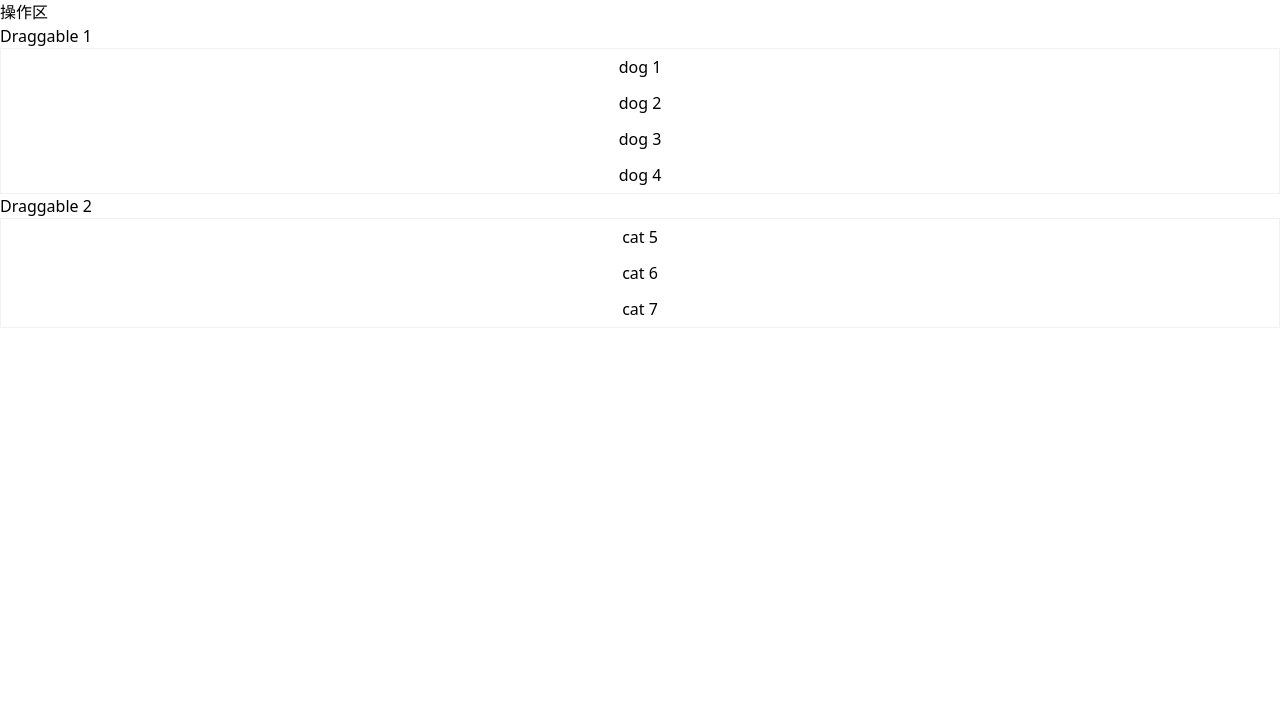
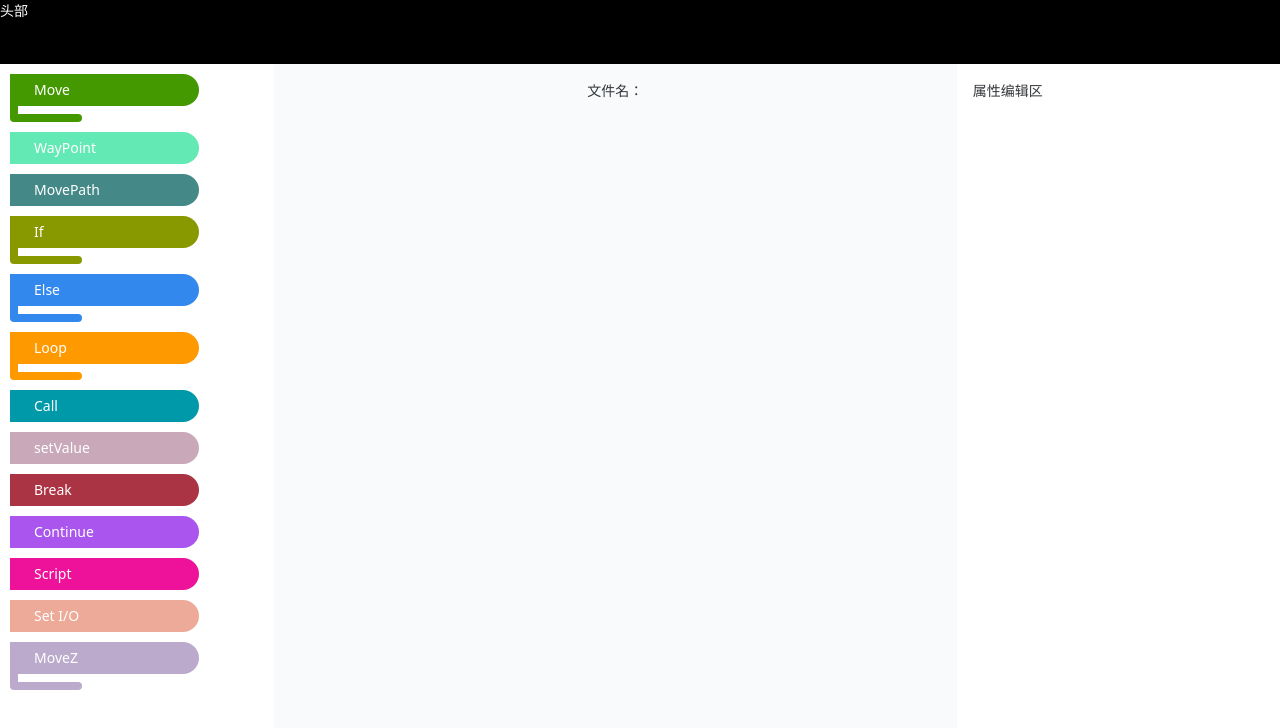
Before and after one commit to lzyaom/robot-controller, a Vue app in the folder packages/visual-programming/: page / in a window 1280 px wide. Shown: the top 728 px of the page. Built offline with nearby package versions, Linux system fonts and the light colour scheme.

Commit message:
feat: 添加指令、配置

```diff
--- a/package.json
+++ b/package.json
@@ -11,5 +11,8 @@
   },
   "keywords": [],
   "author": "",
-  "license": "ISC"
+  "license": "ISC",
+  "devDependencies": {
+    "@types/node": "^20.2.1"
+  }
 }
--- a/packages/visual-programming/package.json
+++ b/packages/visual-programming/package.json
@@ -9,7 +9,8 @@
     "preview": "vite preview"
   },
   "dependencies": {
-    "vue": "^3.2.47",
+    "vue": "^3.3.2",
+    "vue-virtual-scroller": "2.0.0-beta.8",
     "vuedraggable": "^4.1.0"
   },
   "devDependencies": {
--- a/packages/visual-programming/src/App.vue
+++ b/packages/visual-programming/src/App.vue
@@ -1,27 +1,88 @@
 <script setup lang="ts">
-import draggable from './components/draggable.vue'
+import { ref } from 'vue'
+import type { Component } from 'vue'
+import Layout from './layout/index.vue'
+import Draggable from './components/draggable.vue'
+import type { Command } from 'types/command'
+
+const commands: Array<Command> = [
+  { name: 'Move', id: '1', color: '#490', isBlock: true },
+  { name: 'WayPoint', id: '2', color: '#63e9b4', isBlock: false },
+  { name: 'MovePath', id: '3', color: '#488', isBlock: false },
+  { name: 'If', id: '4', color: '#890', isBlock: true },
+  { name: 'Else', id: '5', color: '#38e', isBlock: true },
+  { name: 'Loop', id: '6', color: '#f90', isBlock: true },
+  { name: 'Call', id: '7', color: '#09a', isBlock: false },
+  { name: 'setValue', id: '8', color: '#c9a9b9', isBlock: false },
+  { name: 'Break', id: '9', color: '#a34', isBlock: false },
+  { name: 'Continue', id: '10', color: '#a5e', isBlock: false },
+  { name: 'Script', id: '11', color: '#e19', isBlock: false },
+  { name: 'Set I/O', id: '12', color: '#ea9', isBlock: false },
+  { name: 'MoveZ', id: '13', color: '#bac', isBlock: true },
+]
+const clone = (e: Command) => {
+  console.log('clone::', e)
+  const target = Object.assign({}, e)
+  target.id = Date.now().toString(16)
+  if (target.isBlock) {
+    target.children = []
+  }
+  return target
+}
+const change = (e: any) => {
+  console.log('change:::', e)
+}
+
+const add = (e: any) => {
+  console.log('add::', e)
+}
+const end = (e: any) => {
+  console.log('end::', e)
+}
+
+let currentComponent: Component | null = null
+
+const list = ref<Array<Command>>([])
 </script>
 
 <template>
-  <header>操作区</header>
-  <main>
-    <draggable />
-  </main>
-  <footer></footer>
-  <aside></aside>
+  <Layout>
+    <template #sider>
+      <Draggable
+        class="commands"
+        :list="commands"
+        :group="{ name: 'command', pull: 'clone', put: false }"
+        :sort="false"
+        :clone="clone"
+      >
+      </Draggable>
+    </template>
+    <div class="w-2/3 h-full p-4 bg-slate-50">
+      <h3 class="text-center">文件名：</h3>
+      <Draggable
+        class="view-area"
+        :list="list"
+        :level="0"
+        :animation="true"
+        @change="(e) => change(e)"
+        @add="add"
+        @end="end"
+      >
+      </Draggable>
+    </div>
+    <div class="w-1/3 h-full p-4">
+      <div class="w-2/5">属性编辑区</div>
+      <component :is="currentComponent"></component>
+    </div>
+  </Layout>
 </template>
 
-<!-- <style scoped>
-.logo {
-  height: 6em;
-  padding: 1.5em;
-  will-change: filter;
-  transition: filter 300ms;
+<style>
+.commands > .list-item {
+  margin-bottom: 10px;
 }
-.logo:hover {
-  filter: drop-shadow(0 0 2em #646cffaa);
+
+.view-area .list-item {
+  margin-bottom: 2px;
 }
-.logo.vue:hover {
-  filter: drop-shadow(0 0 2em #42b883aa);
-}
-</style> -->
+</style>
--- a/packages/visual-programming/src/components/draggable.vue
+++ b/packages/visual-programming/src/components/draggable.vue
@@ -1,105 +1,112 @@
 <script lang="ts" setup>
-import { ref } from 'vue'
 import draggable from 'vuedraggable'
+// import { RecycleScroller } from 'vue-virtual-scroller'
+// import 'vue-virtual-scroller/dist/vue-virtual-scroller.css'
+import type { Command } from 'types/command'
 
 defineOptions({
-  name: 'custom-clone',
-  display: 'Custom Clone',
+  name: 'DraggableTree',
+  inheritAttrs: false,
 })
-let idGlobal = 8
-
-const list1 = [
-  { name: 'dog 1', id: 1 },
-  { name: 'dog 2', id: 2 },
-  { name: 'dog 3', id: 3 },
-  { name: 'dog 4', id: 4 },
-]
-const list2 = ref([
-  { name: 'cat 5', id: 5 },
-  { name: 'cat 6', id: 6 },
-  { name: 'cat 7', id: 7 },
-])
-const log = (evt: any) => {
-  console.log(evt)
-}
-const cloneDog = ({ id }: { id: number }) => {
-  return {
-    id: idGlobal++,
-    name: `cat ${id}`,
-  }
-}
+defineProps<{
+  list: Command[]
+  level?: number
+}>()
 </script>
 
 <template>
-  <div class="row">
-    <div class="col-3">
-      <h3>Draggable 1</h3>
+  <!-- <RecycleScroller
+    class="scroller"
+    :items="list"
+    :item-size="54"
+    key-field="id"
+    v-slot="{ item }"
+  > -->
   <draggable
-        class="dragArea list-group"
-        :list="list1"
-        :group="{ name: 'people', pull: 'clone', put: false }"
-        :clone="cloneDog"
-        @change="log"
+    class="list"
+    :group="{ name: 'command', put: true }"
+    :list="list"
     item-key="id"
+    v-bind="$attrs"
+    tag="ul"
   >
     <template #item="{ element }">
-          <div class="list-group-item">
+      <li :class="['list-item', element.isBlock && 'is-block']">
+        <p class="name" :style="{ backgroundColor: element.color }">
           {{ element.name }}
-          </div>
+        </p>
+        <template v-if="element.isBlock">
+          <div
+            class="col-line"
+            :style="{ backgroundColor: element.color }"
+          ></div>
+          <div
+            class="row-line"
+            :style="{ backgroundColor: element.color }"
+          ></div>
+        </template>
+        <DraggableTree
+          v-if="element.children"
+          class="nested"
+          :list="element.children"
+          :level="level! + 1"
+          v-bind="$attrs"
+        ></DraggableTree>
+      </li>
     </template>
   </draggable>
-    </div>
-
-    <div class="col-3">
-      <h3>Draggable 2</h3>
-      <draggable
-        class="dragArea list-group"
-        :list="list2"
-        group="people"
-        @change="log"
-        item-key="id"
-      >
-        <template #item="{ element }">
-          <div class="list-group-item">
-            {{ element.name }}
-          </div>
-        </template>
-      </draggable>
-    </div>
-  </div>
+  <!-- </RecycleScroller> -->
 </template>
 
 <style>
-.button {
-  margin-top: 35px;
+.scroller {
+  @apply h-full;
 }
-
-.flip-list-move {
-  transition: transform 0.5s;
+.list {
+  @apply text-white;
 }
-
-.no-move {
-  transition: transform 0s;
+.view-area {
+  @apply pb-8;
 }
-
-.ghost {
-  opacity: 0.5;
-  background: #c8ebfb;
+.nested {
+  @apply pb-0;
+  min-height: 2rem;
+  padding-left: 0.6rem;
 }
-
-.list-group {
-  min-height: 20px;
-  border: 1px solid #f1f1f1;
+.list-item {
+  @apply relative w-9/12 cursor-grab;
 }
-
-.list-group-item {
-  cursor: grab;
-  height: 36px;
-  line-height: 36px;
-  text-align: center;
+.list-item.is-block {
+  @apply pb-2;
 }
-
-.list-group-item i {
-  cursor: pointer;
+.commands > .is-block {
+  min-height: 3rem;
+}
+.view-area > .is-block {
+  @apply pb-2;
+  min-height: 3rem;
+}
+.name {
+  @apply h-8 leading-8 pl-6;
+  border-top-right-radius: 1.25rem;
+  border-bottom-right-radius: 1.25rem;
+}
+.is-block > .name {
+  border-bottom-left-radius: 0;
+}
+.nested > .list-item {
+  @apply w-full;
+  margin-bottom: 2px;
+  margin-top: 2px;
+}
+.col-line {
+  @apply absolute top-8 left-0 bottom-0 w-2;
+  border-bottom-left-radius: .25rem;
+  border-bottom-left-radius: .25rem;
+}
+.row-line {
+  @apply absolute left-2 bottom-0 w-16 h-2;
+  border-top-right-radius: .25rem;
+  border-bottom-right-radius: .25rem;
 }
 </style>
--- a/packages/visual-programming/src/layout/index.vue
+++ b/packages/visual-programming/src/layout/index.vue
@@ -1,11 +1,25 @@
-<script setup lang="ts">
+<script lang="ts" setup>
+import { NLayout, NLayoutSider, NLayoutHeader, NLayoutContent } from 'naive-ui'
 
+defineOptions({
+  name: 'AppLayout',
+})
 </script>
 
 <template>
-  <aside></aside>
+  <NLayout :native-scrollbar="false" position="absolute">
+    <NLayoutHeader class="h-16 bg-black text-white"> 头部 </NLayoutHeader>
+    <NLayout position="absolute" style="top: 4rem" has-sider>
+      <NLayoutSider
+        class="w-1/5"
+        position="absolute"
+        content-style="padding: 10px"
+      >
+        <slot name="sider"></slot>
+      </NLayoutSider>
+      <NLayoutContent position="absolute" class="w-4/5">
+        <slot></slot>
+      </NLayoutContent>
+    </NLayout>
+  </NLayout>
 </template>
-
-<style scoped>
-
-</style>
--- /dev/null
+++ b/packages/visual-programming/src/styles/draggable.css
@@ -0,0 +1,61 @@
+.button {
+  margin-top: 35px;
+}
+
+.flip-list-move {
+  transition: transform 0.5s;
+}
+
+.no-move {
+  transition: transform 0s;
+}
+
+/* .sortable-ghost {
+  opacity: 1;
+  background: #6ab9dd;
+} */
+.list {
+  @apply text-white;
+}
+
+.list-item {
+  cursor: grab;
+  margin-bottom: 10px;
+  position: relative;
+}
+.commands .is-block {
+  min-height: 3rem;
+}
+.view-area {
+  min-height: 32px;
+}
+.name {
+  height: 2rem;
+  line-height: 2rem;
+  border-radius: 20px;
+  padding-left: 1.5rem;
+}
+.is-block .name {
+  border-bottom-left-radius: 0;
+}
+
+/* .list-item i {
+  cursor: pointer;
+} */
+.col-line {
+  width: 0.5rem;
+  position: absolute;
+  top: 2rem;
+  left: 0;
+  bottom: 0;
+  border-bottom-left-radius: 20px;
+}
+.row-line {
+  position: absolute;
+  bottom: 0;
+  left: 0.5rem;
+  width: 4rem;
+  height: 0.5rem;
+  border-top-right-radius: 20px;
+  border-bottom-right-radius: 20px;
+}
--- a/packages/visual-programming/src/style.css
+++ b/packages/visual-programming/src/styles/index.css
@@ -1,6 +1,14 @@
 @import "tailwindcss/base";
 @import "tailwindcss/components";
 @import "tailwindcss/utilities";
+
+.n-layout-scroll-container {
+  @apply
+    flex;
+}
+.n-layout-content{
+  margin-left: 274px;
+}
 /*
 root {
   font-family: Inter, system-ui, Avenir, Helvetica, Arial, sans-serif;
--- /dev/null
+++ b/packages/visual-programming/src/types/command.ts
@@ -0,0 +1,10 @@
+export interface Command {
+  id: string
+  name: string
+  color: string
+  children?: Array<Command>
+  isBlock: boolean
+  component?: string
+  parent?: Command
+  next?: Command
+}
--- a/packages/visual-programming/vite.config.ts
+++ b/packages/visual-programming/vite.config.ts
@@ -1,6 +1,7 @@
 import { defineConfig } from 'vite'
 import vue from '@vitejs/plugin-vue'
 import vueJsx from '@vitejs/plugin-vue-jsx'
+import { resolve } from 'path'
 
 // https://vitejs.dev/config/
 export default defineConfig({
@@ -10,6 +11,11 @@ export default defineConfig({
     }),
     vue(),
   ],
+  resolve: {
+    alias: {
+      '@/*': resolve(__dirname, './src/*'),
+    },
+  },
   server: {
     host: '0.0.0.0',
     port: 9000,
```
Also changed, not shown: packages/visual-programming/src/main.ts (+6 -2 lines), packages/visual-programming/tsconfig.json (+6 -1 lines), packages/visual-programming/tailwind.config.js (line endings or trailing spaces), 1 other file (tests, documents, lock files or other folders). Lines whose indentation alone changed are shown as unchanged.
